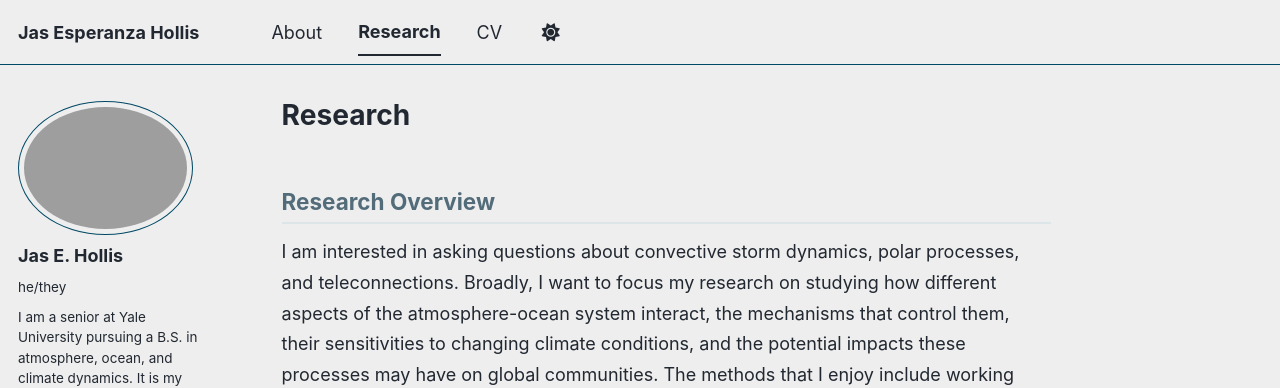
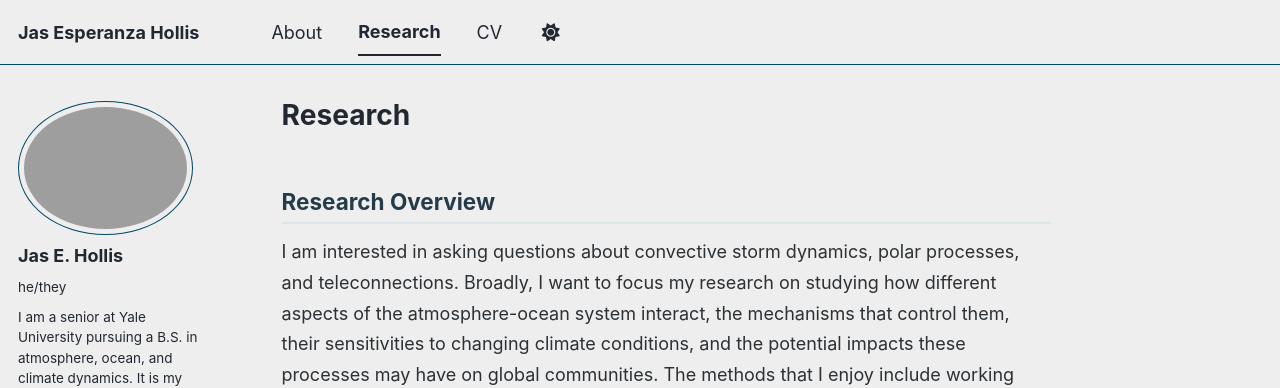
Before and after one commit to jas-hollis/jas-hollis.github.io, a Jekyll site: the page built from _pages/research.md, in a window 1280 px wide. Shown: the top 388 px of the page. Built offline with Jekyll 4.4.1, drawn with Linux system fonts in a browser that asks for light colours; a style sheet for code colours, icons or effects is not loaded.

Commit message:
Update main.scss
increase visual contrast in site palette

```diff
--- a/assets/css/main.scss
+++ b/assets/css/main.scss
@@ -42,24 +42,48 @@
    Custom site styles
    ========================================================================== */
 
-$page-accent: #526C7A;
+/* ==========================================================================
+   Custom site styles
+   ========================================================================== */
+
+/* Palette */
+
+$storm-deep: #243B4A;
+$storm-slate: #526C7A;
+$wave-blue: #2F6F89;
+$sea-ice: #DCE5E8;
+$body-charcoal: #2C3135;
+
+/* Main content */
+
+.page__content {
+  color: $body-charcoal;
+}
+
+/* Links */
 
 .page__content a {
-   color: $page-accent;
+  color: $storm-slate;
   text-decoration: underline;
 }
 
-/* Section headings */
+.page__content a:hover {
+  color: $wave-blue;
+}
+
+/* Major section headings */
 
 .page__content h2 {
-  color: $page-accent;
-  border-bottom: 2px solid #DCE5E8;
+  color: $storm-deep;
+  border-bottom: 2px solid $sea-ice;
   padding-bottom: 0.3em;
   margin-top: 2em;
 }
 
+/* Subsection headings */
+
 .page__content h3 {
-  color: #405B6B;
+  color: $storm-slate;
   margin-top: 1.5em;
 }
 
```
